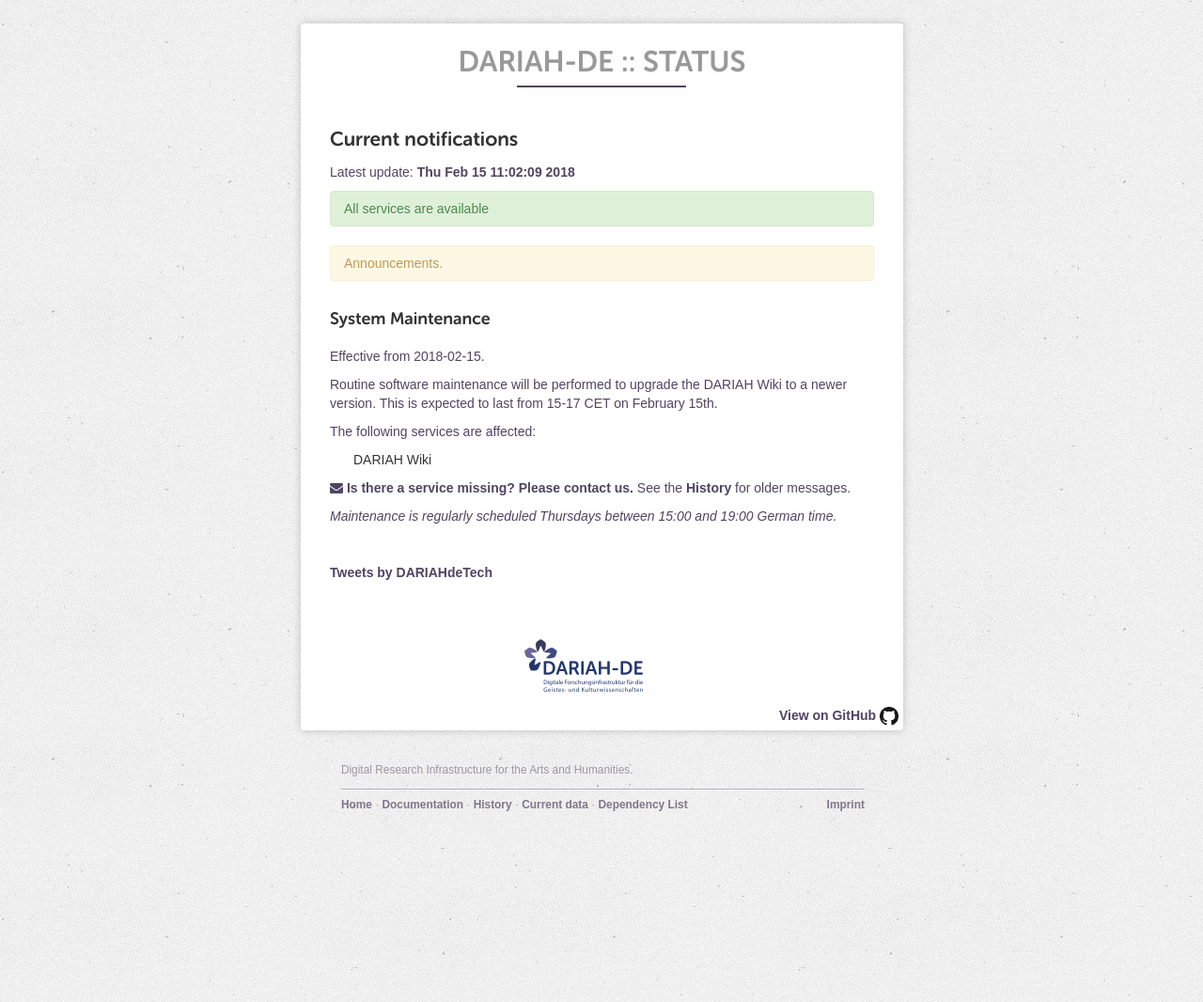
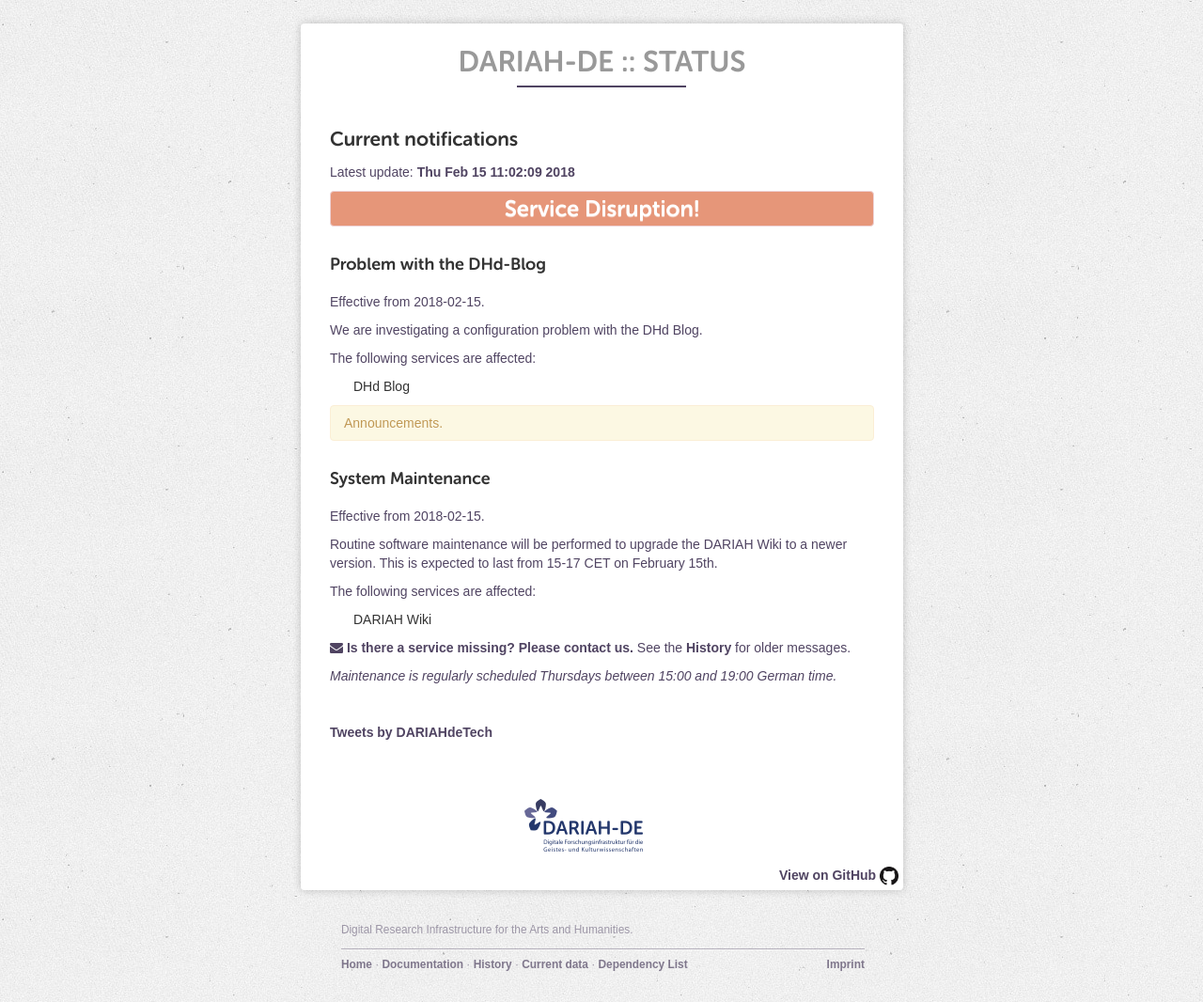
Before and after one commit to DARIAH-DE/status, a Jekyll site: the page built from index.md, in a window 1280 px wide. Shown: the whole page at 94% size. Built offline with Jekyll 4.4.1, drawn with Linux system fonts in a browser that asks for light colours; comment, search, counter and statistics services are not loaded.

Commit message:
DHd Blog problem

```diff
--- a/_data/outages.yaml
+++ b/_data/outages.yaml
@@ -1,4 +1,9 @@
 ---
+- title: 'Problem with the DHd-Blog'
+  description: 'We are investigating a configuration problem with the DHd Blog.'
+  date_start: '2018-02-15'
+  affected:
+    - '/services/dhdblog'
 - title: 'Performance Issues'
   description: 'Due to hardware issues, performance issues for all DARIAH services are possible [throughout the week](https://info.gwdg.de/news/wartungsarbeiten-netapp/).'
   date_start: '2017-07-24 15:20'
--- /dev/null
+++ b/_services/dhdblog.yaml
@@ -0,0 +1,2 @@
+---
+title: 'DHd Blog'
```
